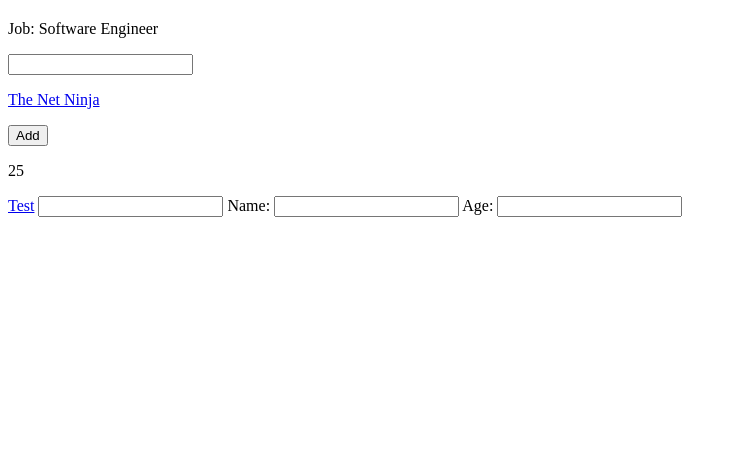
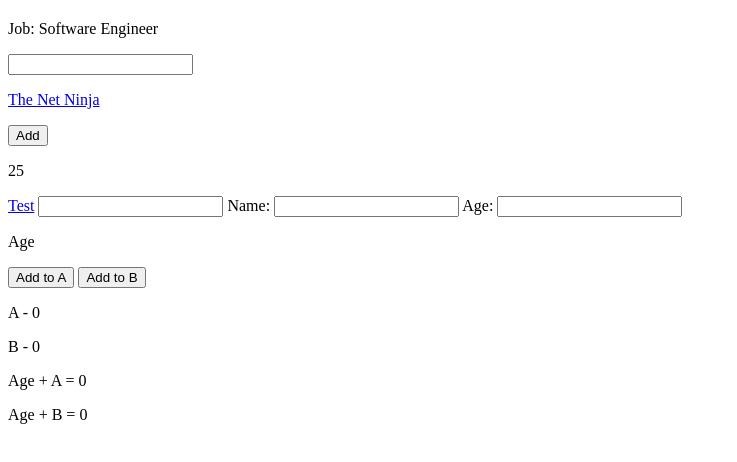
Before and after one commit to AmoghGupta/VueJSLearnings, a website: page index.html in a window 1280 px wide. Shown: the part 86-548 px from the top of the page, without its empty margins (0-737 px from the left). Drawn offline with nearby package versions, Linux system fonts and the light colour scheme.

Commit message:
Commit computed properties

```diff
--- a/app.js
+++ b/app.js
@@ -4,6 +4,8 @@ new Vue({
     el: "#vue-app",
     // all data comes here
     data: {
+        a:0,
+        b: 0,
         name:"",
         age:"",
         job: "Software Engineer",
@@ -33,5 +35,16 @@ new Vue({
         logage: function(){
             console.log("age entered");
         }
+    },
+
+    computed: {
+        addToA: function(){
+            console.log("Added to A");
+            return this.a + this.age;
+        },
+        addToB: function(){
+            console.log("Added to B");
+            return this.b + this.age;
+        }
     }
 });
--- a/index.html
+++ b/index.html
@@ -27,6 +27,19 @@
         <label>Age:</label>
         <input type="text" v-on:keyup="logage" v-model="age">
         <span>{{age}}</span>
+         <p>Age</p>
+        <!-- Computed Properties -->
+         <button type="button" v-on:click="a++">Add to A</button>
+         <button type="button" v-on:click="b++">Add to B</button>
+         <p>A - {{a}}</p>
+         <p>B - {{b}}</p>
+         <!-- Variables are being watched, whenever any one of them change it will re-run everything again -->
+         <!-- computed properties: Variables are being watched, whenever any one them change it will re-run only the one changed -->
+         <!-- Computed properties are more efficient -->
+         <p>Age + A = {{addToA}}</p>
+         <p>Age + B = {{addToB}}</p>
+
+
     </div>
     <script src="app.js"></script>
 </body>
```
